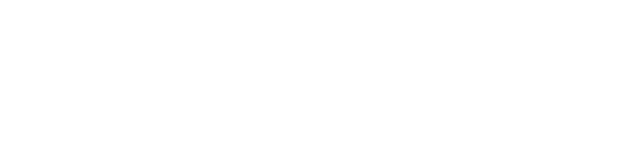
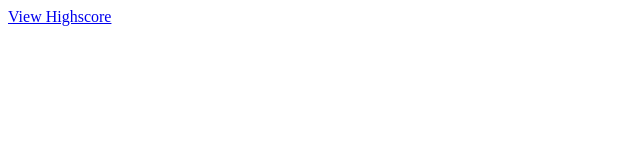
Before and after one commit to Lyricsduda/javascriptCodeQuiz, a plain HTML site: page index.html in a window 1280 px wide. Shown: the whole page, without its empty margins (0-640 px from the left). Drawn offline with Linux system fonts and the light colour scheme.

Commit message:
Addded nav infromation for highscore and timer

```diff
--- a/index.html
+++ b/index.html
@@ -7,7 +7,15 @@
     <link href="style.css" rel="stylesheet" type="text/css">
 	<script src="script.js" type="text/javascript"></script>
 </head>
-<body>
+    <body>
+        <nav>
+            <div class="left">
+                <a onclick="getHighScore()" href="#">
+                <div class="score">View Highscore</div>
+                </a>
+            </div>
 
-</body>
+        </nav>
+
+    </body>
 </html>
```
